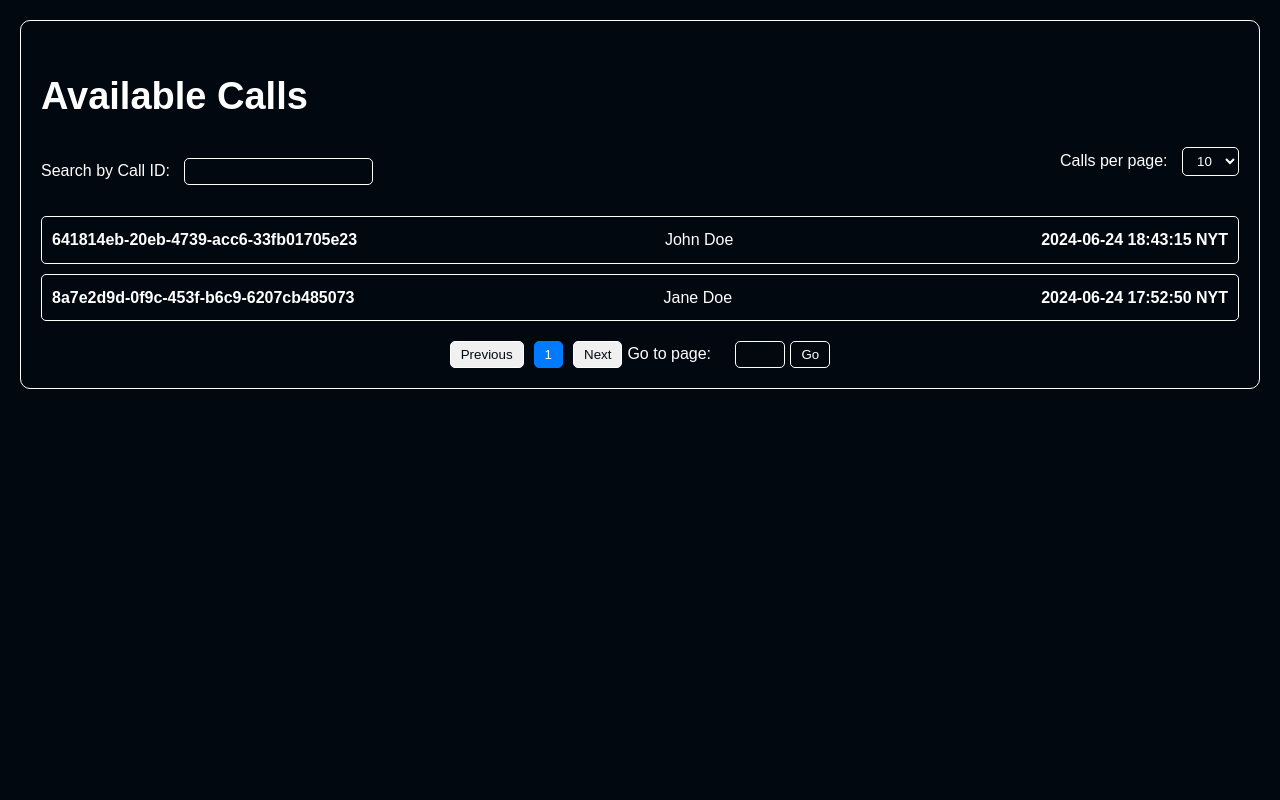
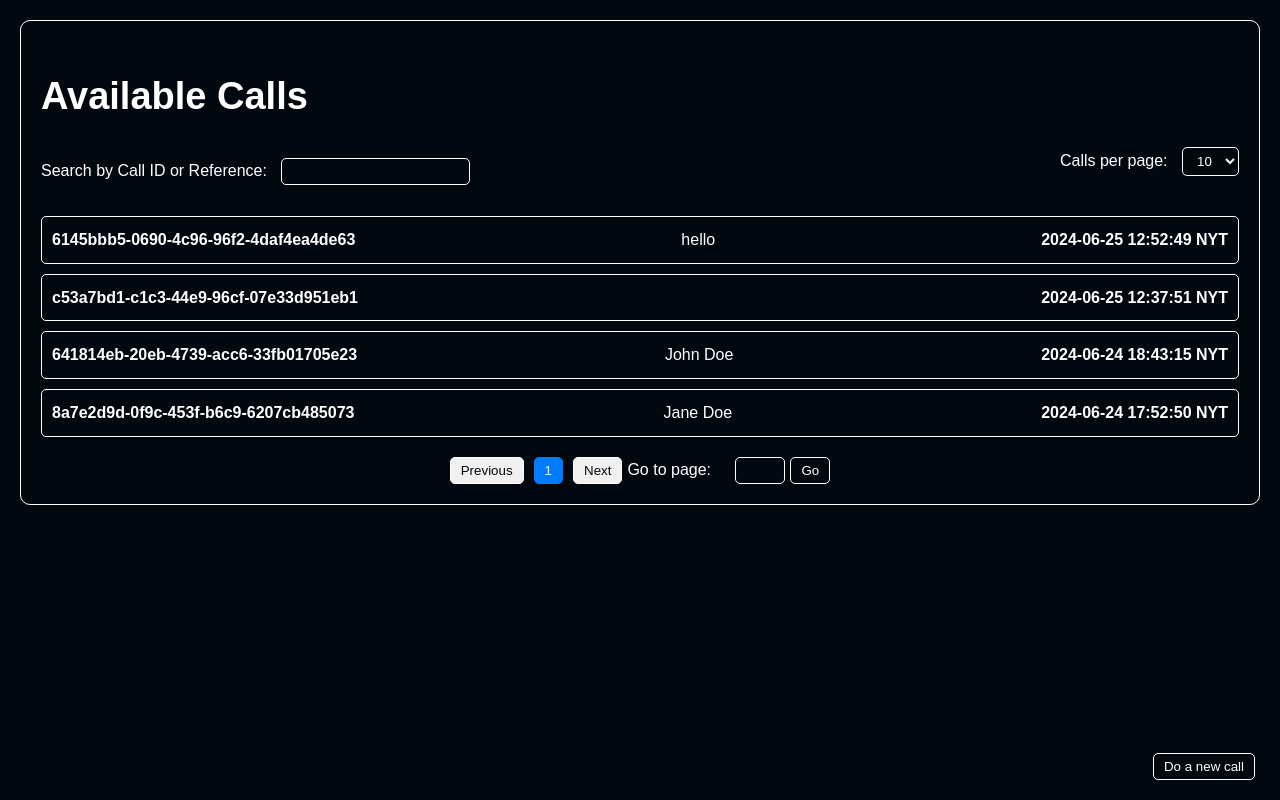
Before and after one commit to andromedalactea/TrainingDialerAssitant, a React (Create React App) app: page /history_calls in a window 1280 px wide. Built offline with nearby package versions, Linux system fonts and the light colour scheme; no server answers; what @vapi-ai/web would draw is missing.

Commit message:
[FEAT] Now there are a reference for each call

```diff
--- a/public/califications_history.json
+++ b/public/califications_history.json
@@ -1,13 +1,24 @@
 [
     {
+        "call_id": "6145bbb5-0690-4c96-96f2-4daf4ea4de63",
+        "calification": "{\n\"Communication Clarity\": 5,\n\"Empathy Expression\": 4,\n\"Resolution Efficiency\": 5,\n\"Rebuttal Appropriateness\": 5,\n\"Overall Interaction Quality\": 5,\n\"Notes\": \"The agent's communication was somewhat clear but could be improved. There were several instances of hesitation and filler words ('uh', 'um') that affected the flow of the conversation. Empathy was minimal; the agent did not make any effort to connect with the business owner on a personal level. The resolution efficiency was average; the agent introduced the program but did not provide detailed information or next steps. The rebuttal appropriateness was neutral as there were no objections to handle. Overall, the interaction quality was average, with room for improvement in clarity, empathy, and providing more detailed information.\"\n}",
+        "time": "2024-06-25 12:52:49 NYT",
+        "reference": "hello"
+    },
+    {
+        "call_id": "c53a7bd1-c1c3-44e9-96cf-07e33d951eb1",
+        "calification": "{\n\"Communication Clarity\": 6,\n\"Empathy Expression\": 5,\n\"Resolution Efficiency\": 5,\n\"Rebuttal Appropriateness\": 4,\n\"Overall Interaction Quality\": 5,\n\"Notes\": \"The agent's communication was generally clear, but there were some areas where it could be improved, such as avoiding filler words like 'uh' and 'um'. Empathy was minimally expressed, and the agent could have acknowledged the business owner's response more warmly. The resolution was not very efficient as the agent did not probe further to understand the business owner's needs or offer alternative solutions. The rebuttal was weak; the agent did not attempt to address the business owner's disinterest or provide additional value propositions. Overall, the interaction was average but could benefit from more structured and empathetic communication.\"\n}",
+        "time": "2024-06-25 12:37:51 NYT"
+    },
+    {
         "call_id": "641814eb-20eb-4739-acc6-33fb01705e23",
-        "identifier": "John Doe",
+        "reference": "John Doe",
         "calification": "{\n\"Communication Clarity\": 0,\n\"Empathy Expression\": 0,\n\"Resolution Efficiency\": 0,\n\"Rebuttal Appropriateness\": 0,\n\"Overall Interaction Quality\": 0,\n\"Notes\": \"No information provided\"\n}",
         "time": "2024-06-24 18:43:15 NYT"
     },
     {
         "call_id": "8a7e2d9d-0f9c-453f-b6c9-6207cb485073",
-        "identifier": "Jane Doe",
+        "reference": "Jane Doe",
         "calification": "{\n\"Communication Clarity\": 6,\n\"Empathy Expression\": 5,\n\"Resolution Efficiency\": 4,\n\"Rebuttal Appropriateness\": 5,\n\"Overall Interaction Quality\": 5,\n\"Notes\": \"The agent's communication was clear but could be more concise. Empathy was minimal; a more engaging tone could improve this. The resolution efficiency was low as the conversation did not progress towards resolving any specific issue. The rebuttal appropriateness was average; the agent's questions were relevant but lacked depth. Overall, the interaction quality was average, with room for improvement in engagement and resolution focus.\"\n}",
         "time": "2024-06-24 17:52:50 NYT"
     }
--- a/src/components/call_list/HistoryCalls.css
+++ b/src/components/call_list/HistoryCalls.css
@@ -64,7 +64,7 @@
 }
 
 .call-list-item .call-id {
-  color: #ffffff; /* Color naranja */
+  color: #ffffff; /* Color blanco */
   font-weight: bold;
 }
 
@@ -140,3 +140,10 @@
 .search-bar input:hover {
   background-color: #0056b3;
 }
+
+.do-a-new-call {
+  position: fixed;
+  bottom: 20px;
+  right: 20px;
+  /* change the size */
+}
--- a/src/components/call_list/HistoryCalls.jsx
+++ b/src/components/call_list/HistoryCalls.jsx
@@ -11,6 +11,10 @@ function CallList() {
   const [filteredCalls, setFilteredCalls] = useState([]);
   const navigate = useNavigate();
 
+  const handleMain = () => {
+    navigate('/init');
+  };
+
   useEffect(() => {
     const fetchCalls = async () => {
       const response = await fetch('/califications_history.json');
@@ -23,9 +27,15 @@ function CallList() {
 
   useEffect(() => {
     setFilteredCalls(
-      calls.filter((call) =>
-        call.call_id.replace(/\s+/g, '').toLowerCase().includes(searchTerm.toLowerCase())
-      )
+      calls.filter((call) => {
+        const normalizedSearchTerm = searchTerm.replace(/\s+/g, '').toLowerCase();
+        const normalizedCallId = call.call_id.replace(/\s+/g, '').toLowerCase();
+        const normalizedReference = call.reference?.replace(/\s+/g, '').toLowerCase() || '';
+        return (
+          normalizedCallId.includes(normalizedSearchTerm) ||
+          normalizedReference.includes(normalizedSearchTerm)
+        );
+      })
     );
   }, [searchTerm, calls]);
 
@@ -95,7 +105,7 @@ function CallList() {
       <h1>Available Calls</h1>
       <div className="controls">
         <div className="search-bar">
-          <label htmlFor="search">Search by Call ID: </label>
+          <label htmlFor="search">Search by Call ID or Reference: </label>
           <input
             type="text"
             id="search"
@@ -124,13 +134,13 @@ function CallList() {
               onClick={() => handleCallClick(call.call_id)}
             >
               <span className="call-id">{call.call_id}</span>
-              <span className="call-identifier">{call.identifier}</span>
+              <span className="call-identifier">{call.reference}</span>
               <span className="call-time">{call.time}</span>
             </li>
           ))}
         </ul>
       ) : (
-        <p>No calls found for the given ID.</p>
+        <p>No calls found for the given ID or Reference.</p>
       )}
       <div className="pagination">
         <button onClick={handlePrevPage} disabled={currentPage === 1}>
@@ -160,6 +170,9 @@ function CallList() {
             className="styled-input"
           />
           <button onClick={handleGoToPage}>Go</button>
+          <div className="do-a-new-call ">
+            <button onClick={handleMain}>Do a new call</button>
+          </div>
         </div>
       </div>
     </div>
--- a/src/vapi/InitVapi.css
+++ b/src/vapi/InitVapi.css
@@ -21,6 +21,19 @@
   margin-bottom: 20px;
 }
 
+.input-container {
+  display: flex;
+  align-items: center;
+  gap: 10px;
+}
+
+.input-container input {
+  padding: 10px;
+  border: 1px solid #ccc;
+  border-radius: 5px;
+  outline: none;
+}
+
 .bottom-right {
   position: absolute;
   bottom: 20px;
@@ -40,3 +53,8 @@
 button:hover {
   background-color: #0056b3;
 }
+
+.error-message {
+  color: #ff4d4d;
+  margin-top: 10px;
+}
--- a/src/vapi/initVapi.jsx
+++ b/src/vapi/initVapi.jsx
@@ -1,7 +1,6 @@
 import Vapi from "@vapi-ai/web";
 import Button from "../components/base/Button";
 import ActiveCallDetail from "../components/ActiveCallDetail";
-import WaitingScreen from "../components/call/WaitingScreen";
 import { useNavigate } from 'react-router-dom';
 import { v4 as uuidv4 } from "uuid";
 import { useState, useEffect } from "react";
@@ -16,12 +15,14 @@ function InitVapi() {
   const [volumeLevel, setVolumeLevel] = useState(0);
   const [callID, setCallID] = useState(null);
   const [waiting, setWaiting] = useState(false);
+  const [reference, setReference] = useState("");
+  const [error, setError] = useState("");
 
   const navigate = useNavigate();
 
   useEffect(() => {
     if (waiting) {
-      navigate('/result?id='+callID+'');
+      navigate('/result?id=' + callID);
     }
     vapi.on("volume-level", (level) => {
       setVolumeLevel(level);
@@ -34,13 +35,21 @@ function InitVapi() {
     });
   }, [waiting, navigate]);
 
+  const startCallInline = () => {
+    if (reference.trim() === "") {
+      setError("Please provide a reference before starting the call.");
+      return;
+    }
 
-  const startCallInline = () => {
+    setError("");
     const call_secundary_id = uuidv4();
     setCallID(call_secundary_id);
 
     const assistantOverrides = {
-      metadata: { call_secundary_id: call_secundary_id },
+      metadata: {
+        call_secundary_id: call_secundary_id,
+        reference: reference.trim()
+      },
     };
 
     vapi.start(assistantOptions, assistantOverrides);
@@ -78,11 +87,20 @@ function InitVapi() {
           ) : (
             <>
               <h2>Press the button to start the evaluation</h2>
-              <Button
-                label="Training Dialer"
-                onClick={startCallInline}
-                // isLoading={connecting}
-              />
+              <div className="input-container">
+                <input
+                  type="text"
+                  value={reference}
+                  onChange={(e) => setReference(e.target.value)}
+                  placeholder="Enter reference"
+                />
+                <Button
+                  label="Training Dialer"
+                  onClick={startCallInline}
+                  // isLoading={connecting}
+                />
+              </div>
+              {error && <p className="error-message">{error}</p>}
             </>
           )}
         </div>
@@ -118,8 +136,11 @@ try {
         firstMessage = "Good morning";
     } else if (time.hour() < 18) {
         firstMessage = "Good afternoon";
-    } else {
+    } else if (time.hour() > 18){
         firstMessage = "Good night";
+    }
+    else {
+        firstMessage = "Hello";
     }
 } catch (error) {
     firstMessage = "Hello";
```
Also changed, not shown: 1 other file (tests, documents, lock files or other folders). Lines whose indentation alone changed are shown as unchanged.
